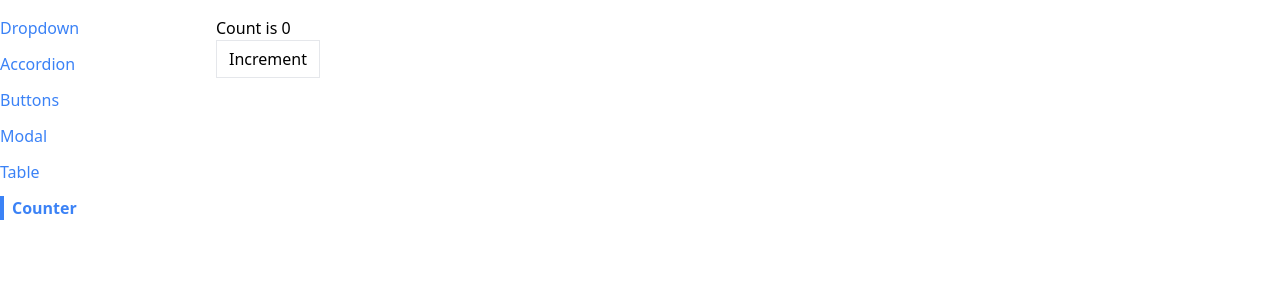
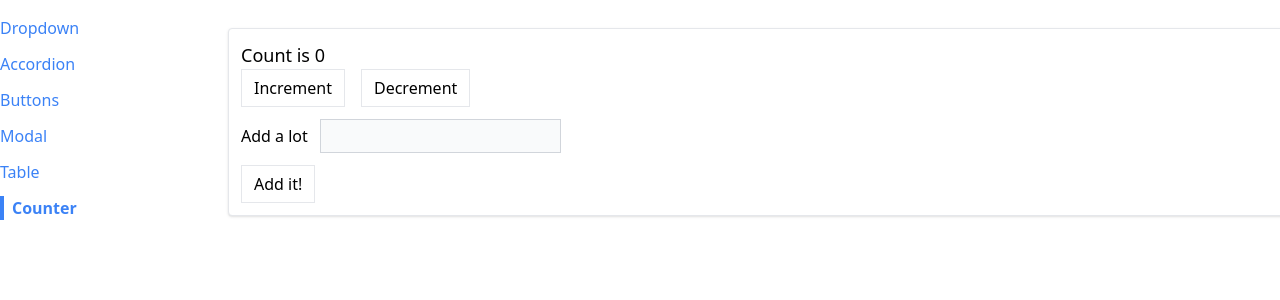
Before and after one commit to chandravivek01/ComponentsDocumentation, a React (Create React App) app: page /counter in a window 1280 px wide. Shown: the top 300 px of the page. Built offline with nearby package versions, Linux system fonts and the light colour scheme.

Commit message:
replace useState() with useReducer() in counter-component ...

```diff
--- a/src/pages/CounterPage.js
+++ b/src/pages/CounterPage.js
@@ -1,15 +1,118 @@
-import useCounter from '../hooks/use-counter';
+import { useReducer } from 'react';
 import Button from '../components/Button';
+import Panel from '../components/Panel';
+
+const INCREMENT_COUNT = 'increment';
+const DECREMENT_COUNT = 'decrement';
+const SET_VALUE_TO_ADD = 'set_value_to_add';
+const ADD_VALUE_TO_COUNT = 'add_value_to_count';
+
+const reducer = (state, action) => {
+
+    // if ( action.type === INCREMENT_COUNT ) {
+
+    //     return {
+    //         ...state,
+    //         count: state.count + 1
+    //     };
+    // }
+    // if ( action.type === SET_VALUE_TO_ADD ) {
+        // return {
+        //     ...state,
+        //     valueToAdd: action.payload
+        // };
+    // }
+
+    switch ( action.type ) {
+
+        case INCREMENT_COUNT:
+            return {
+                        ...state,
+                        count: state.count + 1
+                };
+        case DECREMENT_COUNT:
+            return {
+                        ...state,
+                        count: state.count - 1
+                    };
+        case SET_VALUE_TO_ADD:
+            return {
+                ...state,
+                valueToAdd: action.payload
+            };
+        case ADD_VALUE_TO_COUNT:
+            return {
+                ...state,
+                count: state.count + state.valueToAdd,
+                valueToAdd: 0
+            }
+        default:
+            return state;
+    }
+    // return state;
+}
 
 const CounterPage = ( { initialCount } ) => {
 
-    const { count, increment } = useCounter(initialCount);
+    // const [count, setCount] = useState(initialCount);
+    // const [valueToAdd, setValueToAdd] = useState(0);
+
+    const [state, dispatch] = useReducer(reducer, {
+        count: initialCount,
+        valueToAdd: 0
+    });
+
+    const increment = () => {
+        // setCount(count+1);
+        dispatch({
+            type: INCREMENT_COUNT
+        });
+    };
+
+    const decrement = () => {
+        // setCount(count-1);
+        dispatch({
+            type: DECREMENT_COUNT
+        });
+    };
+
+    const handleChange = ( event ) => {
+        const value = parseInt(event.target.value) || 0;
+        // setValueToAdd(value);
+        dispatch({
+            type: SET_VALUE_TO_ADD,
+            payload: value
+        });
+    };
+
+    const handleSubmit = ( event ) => {
+
+        event.preventDefault();
+        // setCount(count + valueToAdd);
+        // setValueToAdd(0);
+        dispatch({
+            type: ADD_VALUE_TO_COUNT
+        });
+    }
 
     return (
-        <>
-            <h1>Count is {count}</h1>
-            <Button onClick={increment} >Increment</Button>
-        </>
+        <Panel className="m-3">
+            <h1 className='text-lg'>Count is { state.count }</h1>
+            <div className='flex flex-row gap-4'>
+                <Button onClick={increment} >Increment</Button>
+                <Button onClick={decrement} >Decrement</Button>
+            </div>
+
+            <form onSubmit={handleSubmit}>
+                <label>Add a lot</label>
+                <input
+                    type="number"
+                    value={ state.valueToAdd || ''}
+                    onChange={handleChange}
+                    className='p-1 m-3 bg-gray-50 border border-gray-300' />
+                <Button>Add it!</Button>
+            </form>
+        </Panel>
     )
 }
 
```
